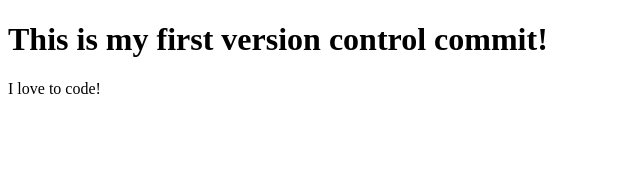
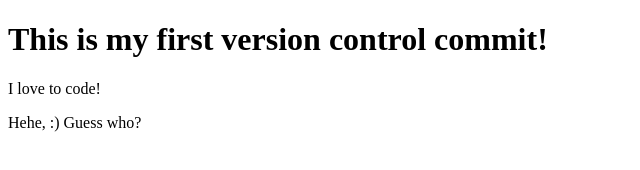
Before and after one commit to trixieo/intro-to-git, a plain HTML site: page index.html in a window 1280 px wide. Shown: the whole page, without its empty margins (0-640 px from the left). Drawn offline with Linux system fonts and the light colour scheme.

Commit message:
Update index.html

```diff
--- a/index.html
+++ b/index.html
@@ -8,5 +8,6 @@
 <body>
     <h1>This is my first version control commit!</h1>
     <p>I love to code!</p>
+    <p>Hehe, :) Guess who?</p>
 </body>
 </html>
```
